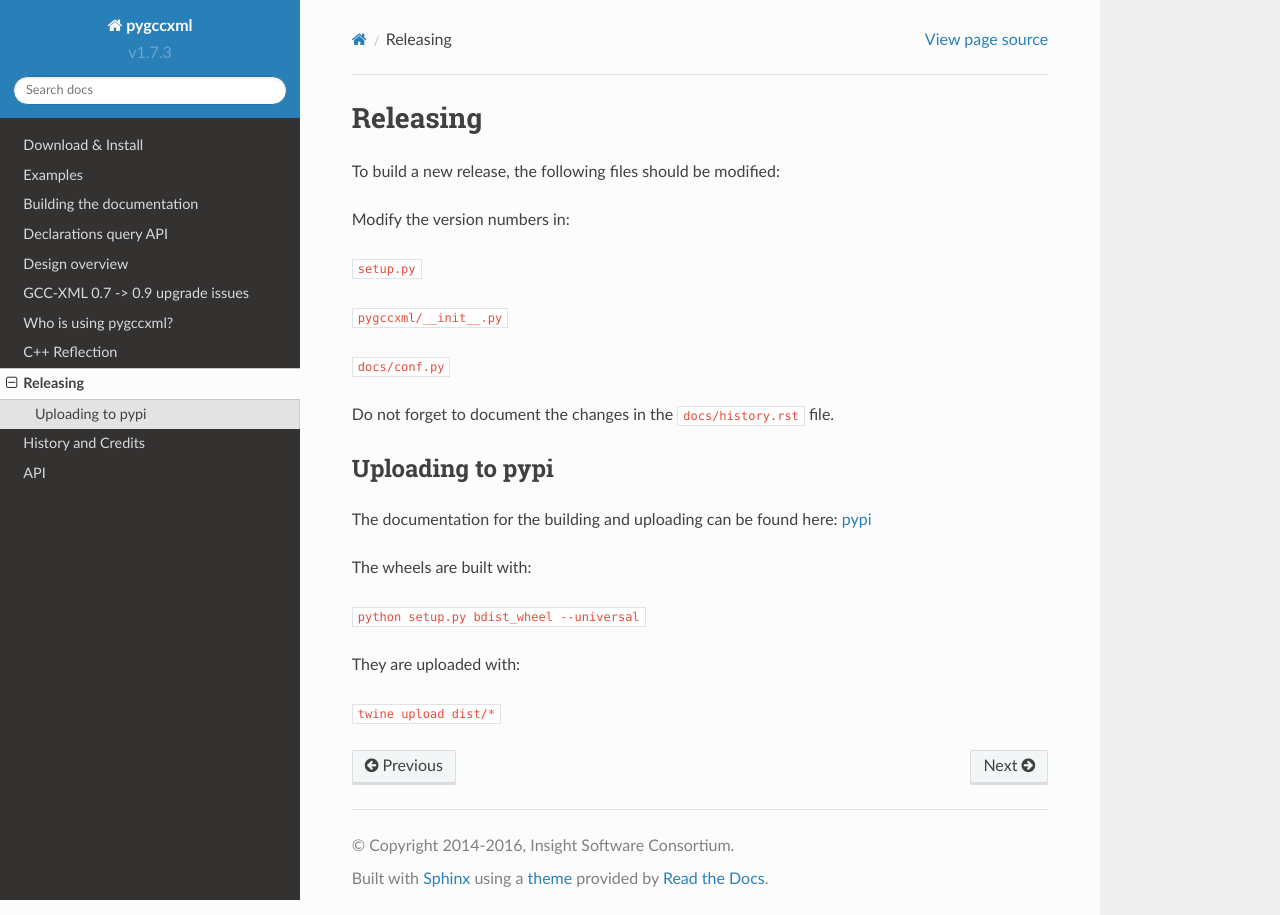
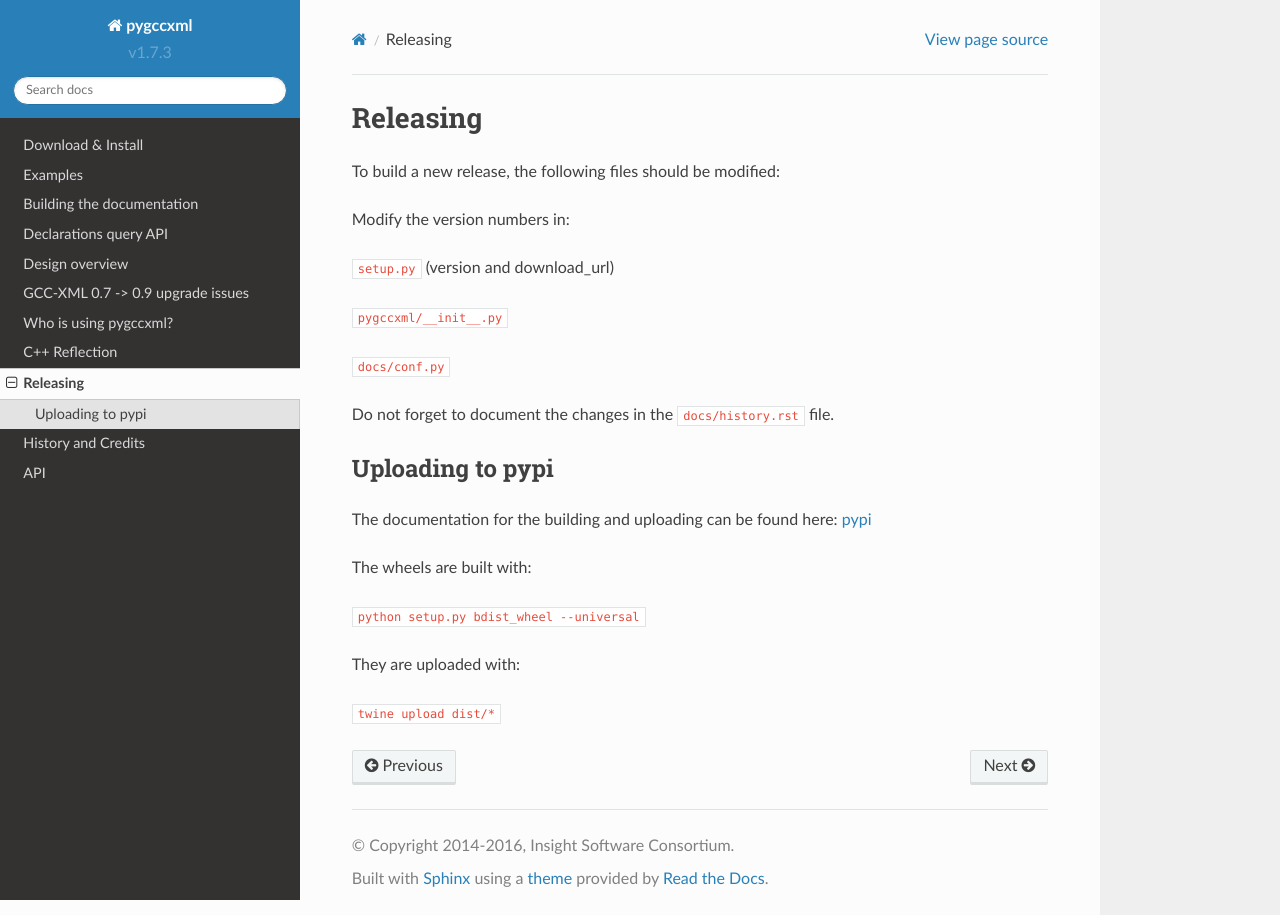
Before and after one commit to CastXML/pygccxml, a Sphinx documentation site: the page built from docs/releasing.rst, in a window 1280 px wide. Built offline with Sphinx 7.4.7 and the Read the Docs theme 2.0.0, drawn with Linux system fonts in a browser that asks for light colours.

Commit message:
Add a comment about updating version numbers for a release
So this is not forgotten when done !

```diff
--- a/docs/releasing.rst
+++ b/docs/releasing.rst
@@ -5,7 +5,7 @@ To build a new release, the following files should be modified:
 
 Modify the version numbers in:
 
-``setup.py``
+``setup.py`` (version and download_url)
 
 ``pygccxml/__init__.py``
 
```
